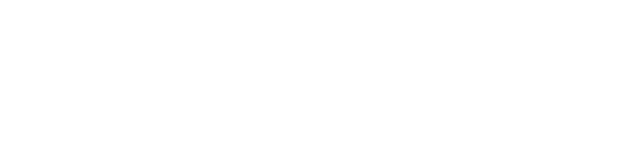
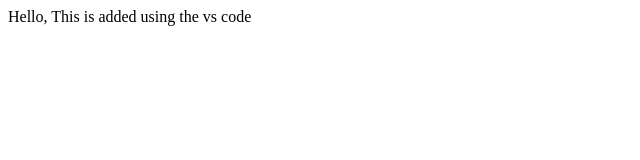
Before and after one commit to NisargSolanki/Tutorial, a plain HTML site: page index.html in a window 1280 px wide. Shown: the whole page, without its empty margins (0-640 px from the left). Drawn offline with Linux system fonts and the light colour scheme.

Commit message:
New change

```diff
--- a/index.html
+++ b/index.html
@@ -8,7 +8,7 @@
 </head>
 
 <body>
-
+    Hello, This is added using the vs code
 </body>
 
 </html>
```
